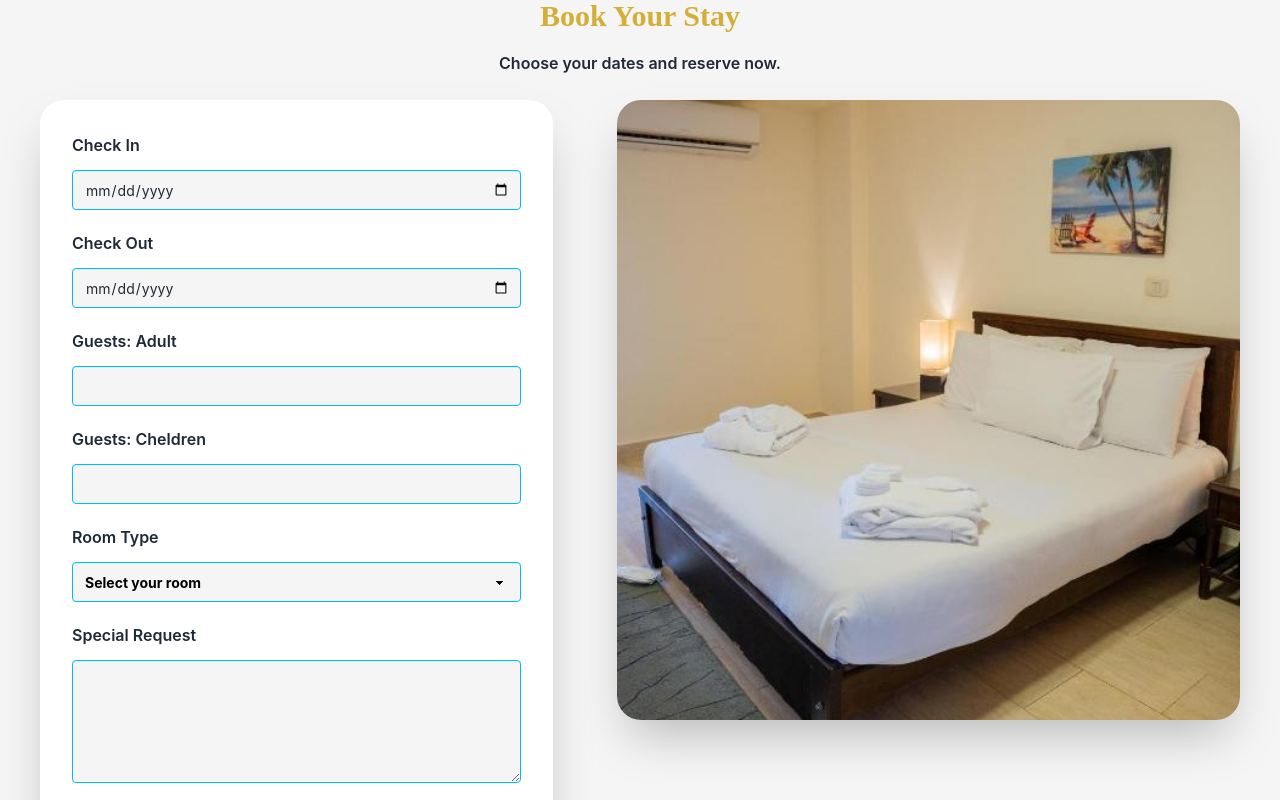
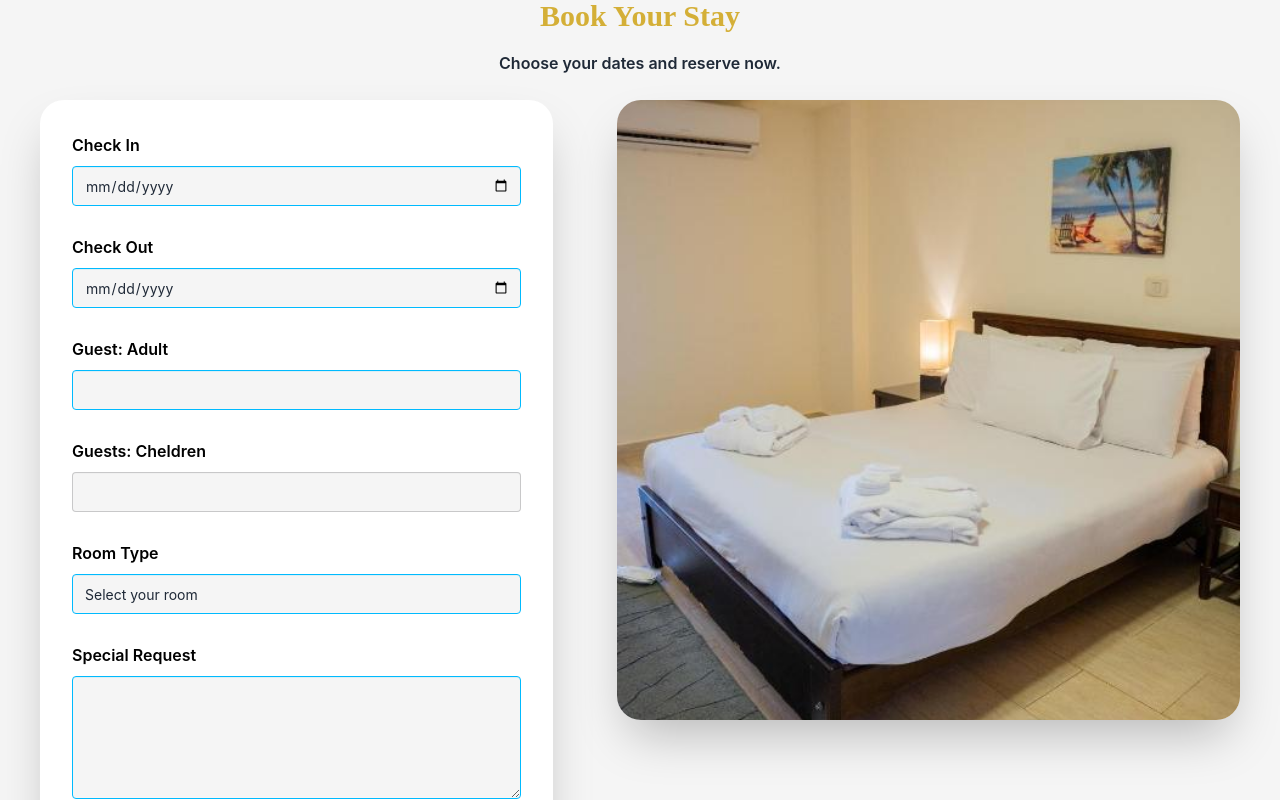
Before and after one commit to Eslam-Mohamed-1892/El-Fanar-Hotel, a React (Vite) app: page / in a window 1280 px wide. Shown: the part 2680-3480 px from the top of the page. Built offline with nearby package versions, Linux system fonts and the light colour scheme.

Commit message:
fix chidlren input

```diff
--- a/src/pages/Booking.jsx
+++ b/src/pages/Booking.jsx
@@ -1,4 +1,4 @@
-import React from 'react'
+import React, { useEffect } from 'react'
 import king from '../images/booking/king.jpg'
 import { useFormik } from "formik";
 import * as Yup from "yup";
@@ -16,7 +16,7 @@ export default function Booking() {
         "Check Out must be after Check In"
       ),
 
-    guests: Yup.number()
+    adult: Yup.number()
       .required("Please enter number of adults")
       .min(1, "Minimum 1 guest")
       .max(6, "Maximum 10 guests"),
@@ -58,7 +58,7 @@ export default function Booking() {
     initialValues: {
       checkIn: "",
       checkOut: "",
-      guests: "",
+      adult: "",
       children: "",
       age: [],
       roomType: "",
@@ -67,12 +67,28 @@ export default function Booking() {
 
     validationSchema: bookingSchema,
 
-    onSubmit: (values) => {
+    onSubmit: (values, { resetForm }) => {
+
       toast.success("Booking request sent successfully!");
-      console.log(values);
-      console.log(formik.values.age);
-    },
+
+      localStorage.setItem(
+        "booking",
+        JSON.stringify(values)
+      );
+
+      resetForm();
+    }
   });
+  useEffect(() => {
+    const childrenCount = Number(formik.values.children);
+
+    if (formik.values.age.length > childrenCount) {
+      formik.setFieldValue(
+        "age",
+        formik.values.age.slice(0, childrenCount)
+      );
+    }
+  }, [formik.values.children]);
   return (
     <section
       id='booking'
@@ -83,13 +99,13 @@ export default function Booking() {
         <h1 className='font-bold text-lg md:text-2xl lg:text-3xl font playFair-font text-[#D4AF37]'>Book Your Stay</h1>
         <p className='font-semibold text-[#1F2937] leading-relaxed mb-6 my-4'>Choose your dates and reserve now.</p>
       </div>
-      <div className='flex gap-10 lg:gap-16'>
+      <div className="flex flex-col lg:flex-row gap-10 lg:gap-16">
         <form
           onSubmit={formik.handleSubmit}
-          className='w-full lg:w-[45%] flex flex-col gap-5 text-[#1F2937] bg-white rounded-3xl shadow-2xl p-8'
+          className='w-full lg:w-[45%] flex flex-col gap-7 text-[#1F2937] bg-white rounded-3xl shadow-2xl p-8'
         >
-          <div className='flex flex-col gap-3'>
-            <label htmlFor="checkIn" className='font-semibold text-[#1F2937] leading-relaxed'>Check In</label>
+          <div className='flex flex-col gap-2'>
+            <label htmlFor="checkIn" className='font-semibold text-black leading-relaxed'>Check In</label>
             <input
               id='checkIn'
               type="date"
@@ -97,7 +113,10 @@ export default function Booking() {
               onBlur={formik.handleBlur}
               value={formik.values.checkIn}
               onChange={formik.handleChange}
-              className="input input-info w-full bg-neutral-100"
+              className={`input w-full focus:shadow-2xl transition-all text-[#1F2937] bg-neutral-100 ${formik.touched.checkIn && formik.errors.checkIn
+                ? "input-error"
+                : "input-info"
+                }`}
             />
             {formik.touched.checkIn && formik.errors.checkIn && (
               <p className="text-red-500 text-sm">
@@ -105,8 +124,8 @@ export default function Booking() {
               </p>
             )}
           </div>
-          <div className='flex flex-col gap-3'>
-            <label htmlFor="checkOut" className='font-semibold text-[#1F2937] leading-relaxed'>Check Out</label>
+          <div className='flex flex-col gap-2'>
+            <label htmlFor="checkOut" className='font-semibold text-black leading-relaxed'>Check Out</label>
             <input
               id='checkOut'
               type="date"
@@ -114,7 +133,10 @@ export default function Booking() {
               onBlur={formik.handleBlur}
               value={formik.values.checkOut}
               onChange={formik.handleChange}
-              className="input input-info w-full bg-neutral-100"
+              className={`input w-full focus:shadow-2xl transition-all text-[#1F2937] bg-neutral-100 ${formik.touched.checkOut && formik.errors.checkOut
+                ? "input-error"
+                : "input-info"
+                }`}
             />
             {formik.touched.checkOut && formik.errors.checkOut && (
               <p className="text-red-500 text-sm">
@@ -122,27 +144,30 @@ export default function Booking() {
               </p>
             )}
           </div>
-          <div className='flex flex-col gap-3'>
-            <label htmlFor="guests" className='font-semibold text-[#1F2937] leading-relaxed'>Guests: Adult</label>
+          <div className='flex flex-col gap-2'>
+            <label htmlFor="adult" className='font-semibold text-black leading-relaxed'>Guest: Adult</label>
             <input
-              id='guests'
+              id='adult'
               type="number"
-              name='guests'
+              name='adult'
               onBlur={formik.handleBlur}
               min='1'
               max='10'
-              value={formik.values.guests}
+              value={formik.values.adult}
               onChange={formik.handleChange}
-              className="input input-info w-full focus:shadow-2xl transition-all text-black font-bold bg-neutral-100 placeholder:text-black placeholder:font-semibold"
+              className={`input w-full focus:shadow-2xl transition-all text-[#1F2937] bg-neutral-100 ${formik.touched.adult && formik.errors.adult
+                ? "input-error"
+                : "input-info"
+                }`}
             />
-            {formik.touched.guests && formik.errors.guests && (
+            {formik.touched.adult && formik.errors.adult && (
               <p className="text-red-500 text-sm">
-                {formik.errors.guests}
+                {formik.errors.adult}
               </p>
             )}
           </div>
-          <div className='flex flex-col gap-3'>
-            <label htmlFor="children" className='font-semibold text-[#1F2937] leading-relaxed'>Guests: Cheldren</label>
+          <div className='flex flex-col gap-2'>
+            <label htmlFor="children" className='font-semibold text-black leading-relaxed'>Guests: Cheldren</label>
             <input
               id='children'
               type="number"
@@ -152,7 +177,7 @@ export default function Booking() {
               max='10'
               value={formik.values.children}
               onChange={formik.handleChange}
-              className="input input-info w-full focus:shadow-2xl transition-all text-black font-bold bg-neutral-100 placeholder:text-black placeholder:font-semibold"
+              className='input w-full focus:shadow-2xl transition-all text-[#1F2937] bg-neutral-100'
             />
             {formik.touched.children && formik.errors.children && (
               <p className="text-red-500 text-sm">
@@ -163,8 +188,8 @@ export default function Booking() {
           {Array.from({
             length: Number(formik.values.children)
           }).map((_, index) => (
-            <div key={index} className="flex flex-col gap-3">
-              <label className="font-semibold">
+            <div key={index} className="flex flex-col gap-2">
+              <label className="font-semibold text-black">
                 Child {index + 1} Age
               </label>
 
@@ -172,22 +197,29 @@ export default function Booking() {
                 type="number"
                 name={`age.${index}`}
                 value={formik.values.age[index] || ""}
+                onBlur={formik.handleBlur}
                 onChange={formik.handleChange}
-                className="input input-info w-full bg-neutral-100"
+                className={`input w-full focus:shadow-2xl transition-all text-[#1F2937] bg-neutral-100 ${formik.touched.age && formik.errors.age
+                  ? "input-error"
+                  : "input-info"
+                  }`}
                 min="0"
                 max="17"
               />
             </div>
           ))}
-          <div className='flex flex-col gap-3'>
-            <label htmlFor="roomType" className='font-semibold text-[#1F2937] leading-relaxed'>Room Type</label>
+          <div className='flex flex-col gap-2'>
+            <label htmlFor="roomType" className='font-semibold text-black leading-relaxed'>Room Type</label>
             <select
               id='roomType'
               name='roomType'
               onBlur={formik.handleBlur}
               value={formik.values.roomType}
               onChange={formik.handleChange}
-              className="select select-info w-full focus:shadow-2xl transition-all text-black font-bold bg-neutral-100 placeholder:text-black placeholder:font-semibold"
+              className={`input w-full focus:shadow-2xl transition-all text-[#1F2937] bg-neutral-100 ${formik.touched.roomType && formik.errors.roomType
+                ? "input-error"
+                : "input-info"
+                }`}
             >
               <option value="" disabled>
                 Select your room
@@ -211,15 +243,18 @@ export default function Booking() {
               </p>
             )}
           </div>
-          <div className='flex flex-col gap-3'>
-            <label htmlFor="request" className='font-semibold text-[#1F2937] leading-relaxed'>Special Request</label>
+          <div className='flex flex-col gap-2'>
+            <label htmlFor="request" className='font-semibold text-black leading-relaxed'>Special Request</label>
             <textarea
               id='request'
               name='request'
               onBlur={formik.handleBlur}
               value={formik.values.request}
               onChange={formik.handleChange}
-              className="textarea textarea-info w-full focus:shadow-2xl transition-all text-black font-bold bg-neutral-100 placeholder:text-black placeholder:font-semibold mb-5"
+              className={`textarea  w-full focus:shadow-2xl transition-all text-[#1F2937] bg-neutral-100 ${formik.touched.request && formik.errors.request
+                ? "input-error"
+                : "input-info"
+                }`}
               rows={5}
             />
             {formik.touched.request && formik.errors.request && (
```
